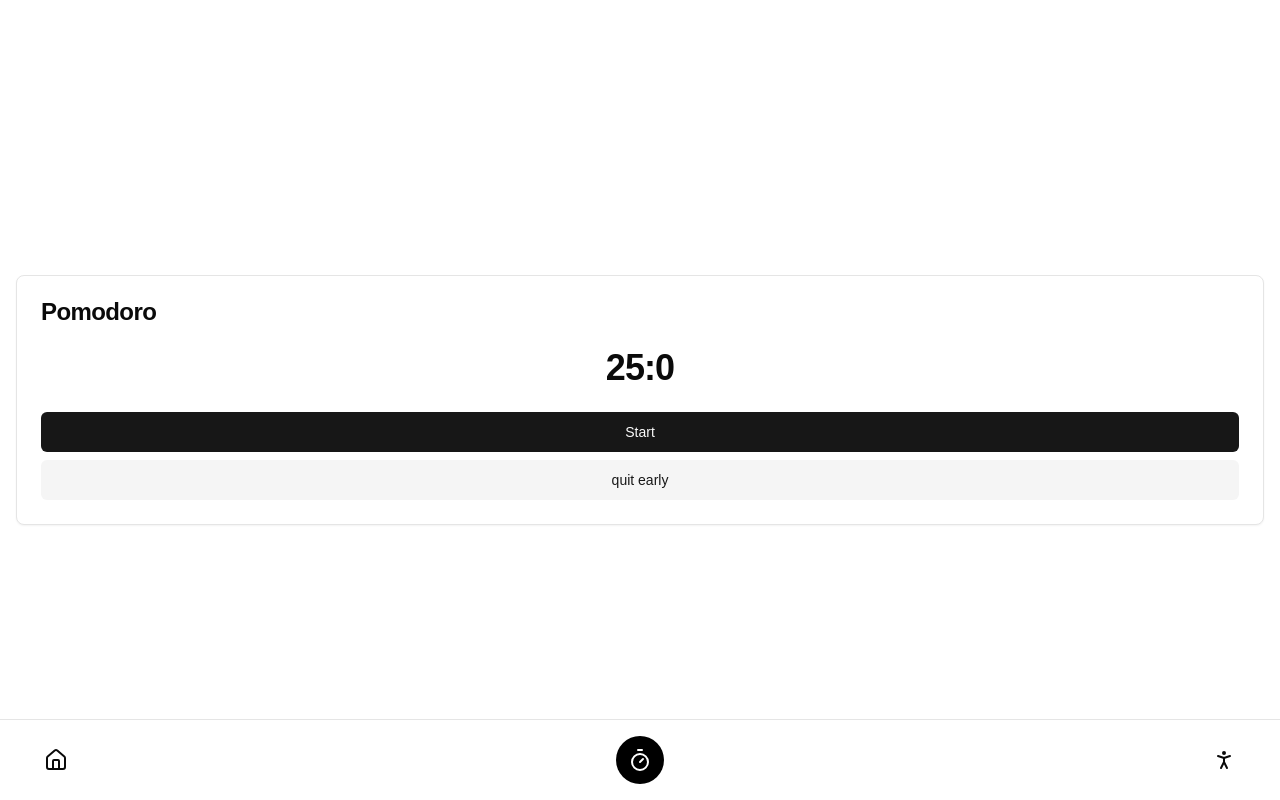
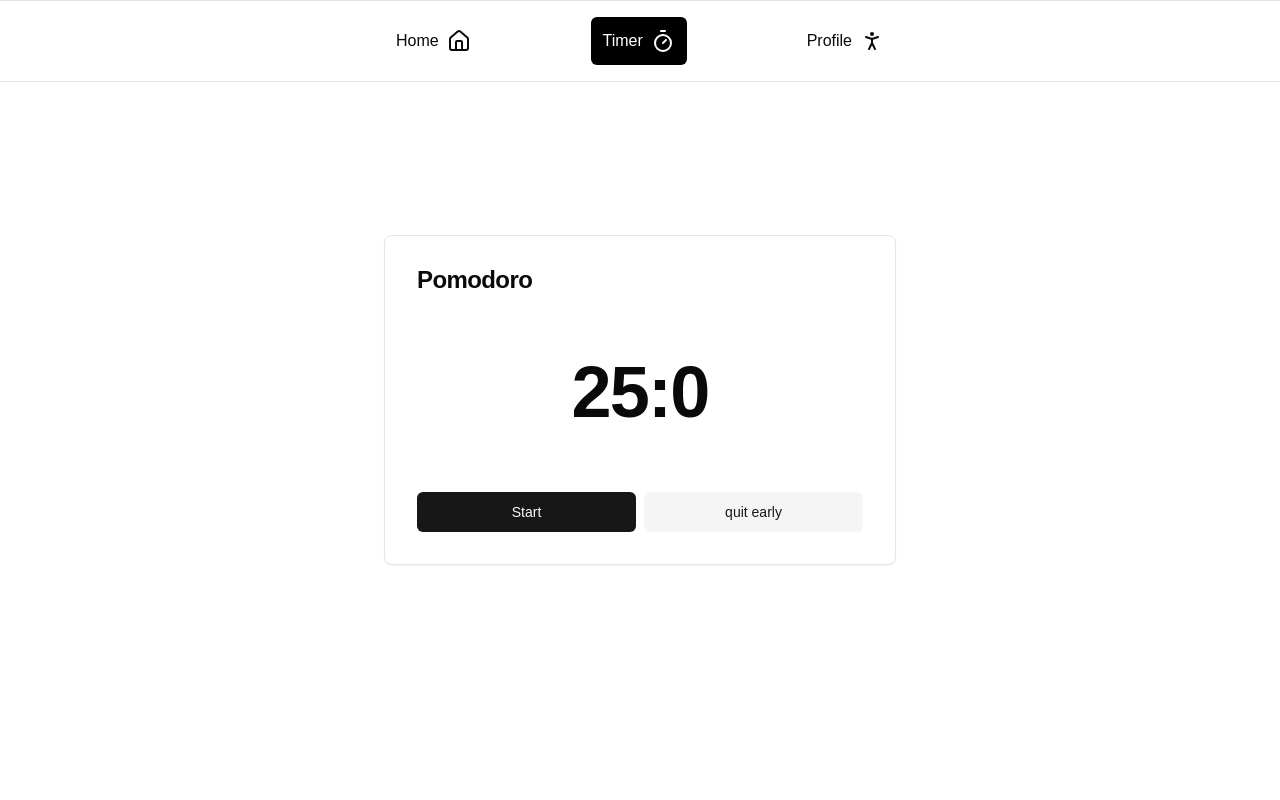
Before and after one commit to FinnKuiper/pomonext, a Next.js app: page /timer in a window 1280 px wide. Built offline with nearby package versions, Linux system fonts and the light colour scheme; no server answers; the database is empty.

Commit message:
enhance layout and styling across components; adjust padding and responsiveness in Dashboard, TimerCard, and NavBar; improve button styles for better user experience

```diff
--- a/src/app/(app)/dashboard/page.tsx
+++ b/src/app/(app)/dashboard/page.tsx
@@ -6,7 +6,7 @@ export default async function Dashboard() {
   const session = await auth();
 
   return (
-    <div className="w-full flex flex-col gap-4">
+    <div className="w-full flex flex-col gap-4 md:pt-20">
       <h1 className="scroll-m-20 text-4xl font-extrabold tracking-tight lg:text-5xl">
         Hello {session?.user?.name}
       </h1>
--- a/src/app/(app)/layout.tsx
+++ b/src/app/(app)/layout.tsx
@@ -8,7 +8,7 @@ export default async function layout({
   await connectDB();
   return (
     <>
-      <main className="p-4 h-full">{children}</main>
+      <main className="p-4 xl:px-96 h-full">{children}</main>
       <NavBar />
     </>
   );
--- a/src/app/(app)/timer/_components/TimerCard.tsx
+++ b/src/app/(app)/timer/_components/TimerCard.tsx
@@ -9,8 +9,10 @@ import {
   CardHeader,
   CardTitle,
 } from "@/components/ui/card";
+import { useRouter } from "next/navigation";
 
 export default function TimerCard() {
+  const router = useRouter();
   const time = new Date();
   const [started, setStarted] = useState(false);
   const [onBreak, setOnBreak] = useState(false);
@@ -69,7 +71,7 @@ export default function TimerCard() {
           console.log("Break started");
           restart(new Date(new Date().getTime() + 60000 * 5), false);
         }
-        // start 25 minutes timer
+        router.refresh();
       }
     });
   };
@@ -122,13 +124,23 @@ export default function TimerCard() {
 
   const timerButtons = () => {
     if (!started) {
-      return <Button onClick={onBreak ? start : handleStart}>Start</Button>;
+      return (
+        <Button onClick={onBreak ? start : handleStart} className="w-full">
+          Start
+        </Button>
+      );
     } else {
       if (isRunning) {
-        return <Button onClick={onBreak ? pause : handlePauze}>Pause</Button>;
+        return (
+          <Button onClick={onBreak ? pause : handlePauze} className="w-full">
+            Pause
+          </Button>
+        );
       } else {
         return (
-          <Button onClick={onBreak ? resume : handleResume}>Resume</Button>
+          <Button onClick={onBreak ? resume : handleResume} className="w-full">
+            Resume
+          </Button>
         );
       }
     }
@@ -137,22 +149,22 @@ export default function TimerCard() {
     <Card
       className={`w-full ${
         isRunning ? "bg-red-400 text-white" : ""
-      } transition-colors`}
+      } transition-colors max-w-lg`}
     >
-      <CardHeader>
+      <CardHeader className="sm:p-8">
         <CardTitle>{onBreak ? "Break" : "Pomodoro"}</CardTitle>
       </CardHeader>
-      <CardContent>
-        <h2 className="scroll-m-20 text-4xl font-semibold tracking-tight first:mt-0 text-center">
+      <CardContent className="sm:p-8">
+        <h2 className="scroll-m-20 text-7xl font-semibold tracking-tight first:mt-0 text-center">
           <span>{minutes}</span>
           <span>:</span>
           <span>{seconds}</span>
         </h2>
       </CardContent>
-      <CardFooter>
-        <div className="flex flex-col gap-2 w-full">
+      <CardFooter className="sm:p-8">
+        <div className="flex flex-col sm:flex-row gap-2 w-full">
           {timerButtons()}
-          <Button variant="secondary" onClick={handleStop}>
+          <Button variant="secondary" onClick={handleStop} className="w-full">
             quit early
           </Button>
         </div>
--- a/src/components/app/NavBar.tsx
+++ b/src/components/app/NavBar.tsx
@@ -7,8 +7,9 @@ import { useEffect, useState } from "react";
 export default function NavBar() {
   const [page, setPage] = useState("home");
 
-  const selectedStyle = "rounded-full bg-black text-white p-3";
-  const unselectedStyle = "p-3";
+  const unselectedStyle = "p-3 flex items-center justify-center gap-2";
+  const selectedStyle =
+    unselectedStyle + " rounded-full md:rounded-md bg-black text-white";
   // get the current route
   const pathName = usePathname();
   // set the current page based on the route
@@ -22,24 +23,27 @@ export default function NavBar() {
     }
   }, [pathName]);
   return (
-    <nav className="fixed bottom-0 w-full p-4 px-8 border-t bg-white">
+    <nav className="fixed bottom-0 md:bottom-auto md:top-0 w-full p-4 px-8 xl:px-96 border-t md:border-b bg-white ">
       <div className="flex justify-between align-middle">
         <Link
           className={page === "home" ? selectedStyle : unselectedStyle}
           href="/dashboard"
         >
+          <p className="hidden md:block">Home</p>
           <HouseIcon />
         </Link>
         <Link
           className={page === "timer" ? selectedStyle : unselectedStyle}
           href="/timer"
         >
+          <p className="hidden md:block">Timer</p>
           <TimerIcon />
         </Link>
         <Link
           className={page === "profile" ? selectedStyle : unselectedStyle}
           href="/profile"
         >
+          <p className="hidden md:block">Profile</p>
           <PersonStandingIcon />
         </Link>
       </div>
```
